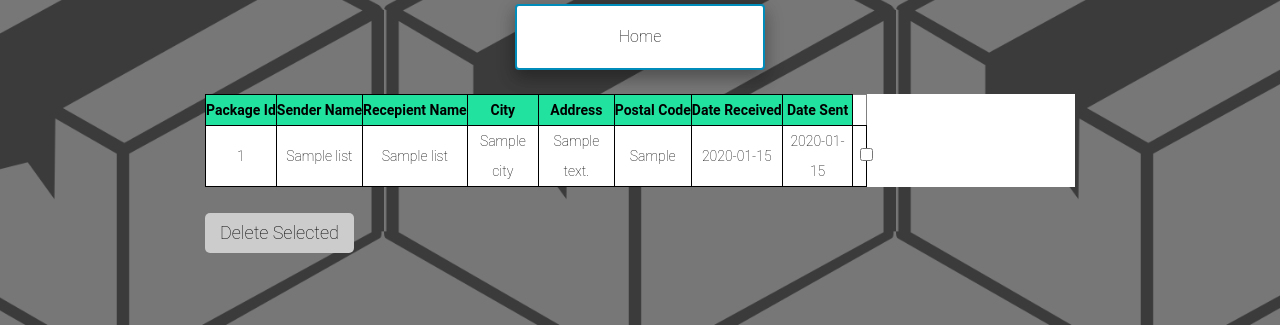
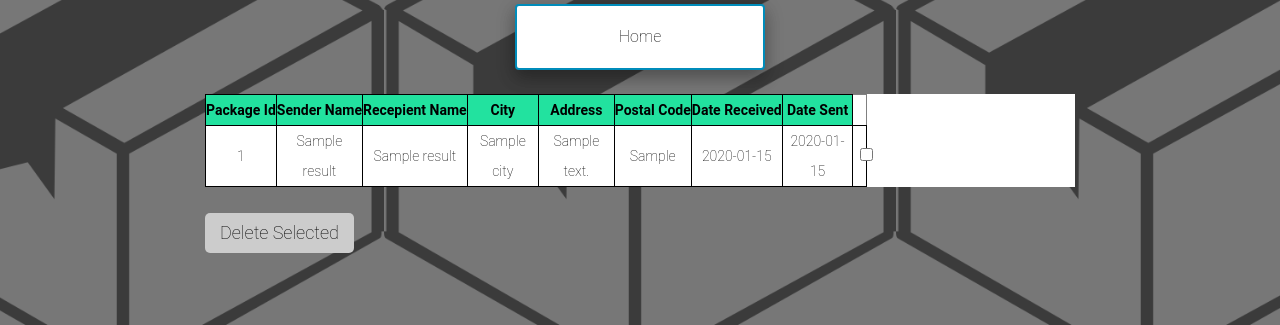
Before and after one commit to Darkbreath89/CN6111-flask-app, a Flask app: template templates/Inventory.html in a window 1280 px wide. Shown: the top 325 px of the page. Run offline with Flask 2, Linux system fonts and the light colour scheme; the template is opened without the code that fills it: values that come from a table or form of the project are taken from there, most other values are stand-ins (such as "Sample title", 1, 10 or a date in 2020); some libraries are stand-ins or nearby versions.

Commit message:
Update Inventory.html

```diff
--- a/templates/Inventory.html
+++ b/templates/Inventory.html
@@ -74,7 +74,7 @@ th {
 <center>
   <button type="button" onclick="location.href='http://localhost:5000/'">Home</button>
 </center>
-    {% if list %}
+    {% if result %}
     <form action="http://localhost:5000/Inventory" method="POST">
     <div id="tablebg"> <!-- This table will print the results of the query of the form. -->
       <table border = 1>
@@ -88,7 +88,7 @@ th {
         <th>Date Received</th>
         <th>Date Sent</th>
       </tr>
-         {% for l in list %}
+         {% for l in result %}
             <tr>
                <td> {{ l.id }} </td>
                <td> {{ l.sender_name }} </td>
```
